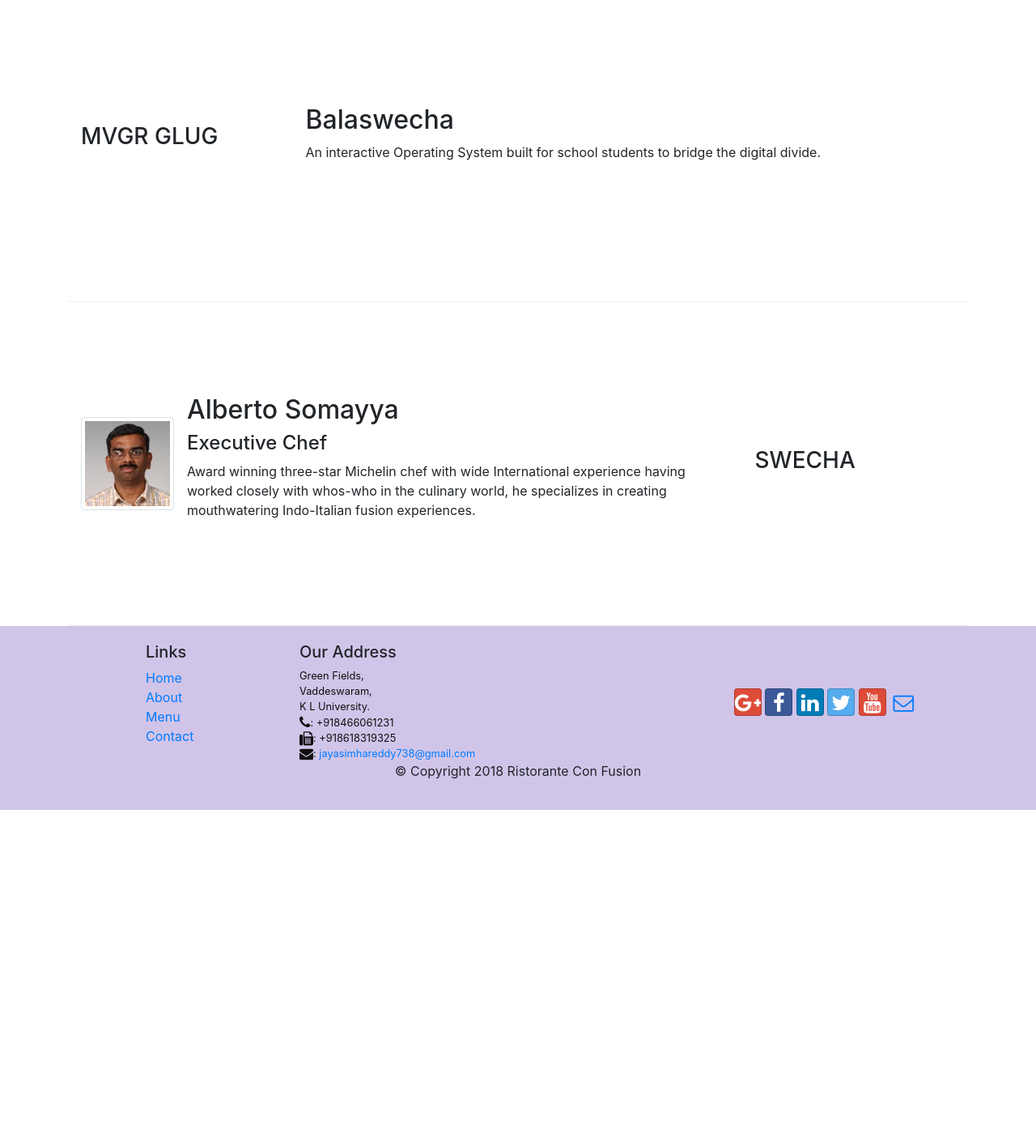
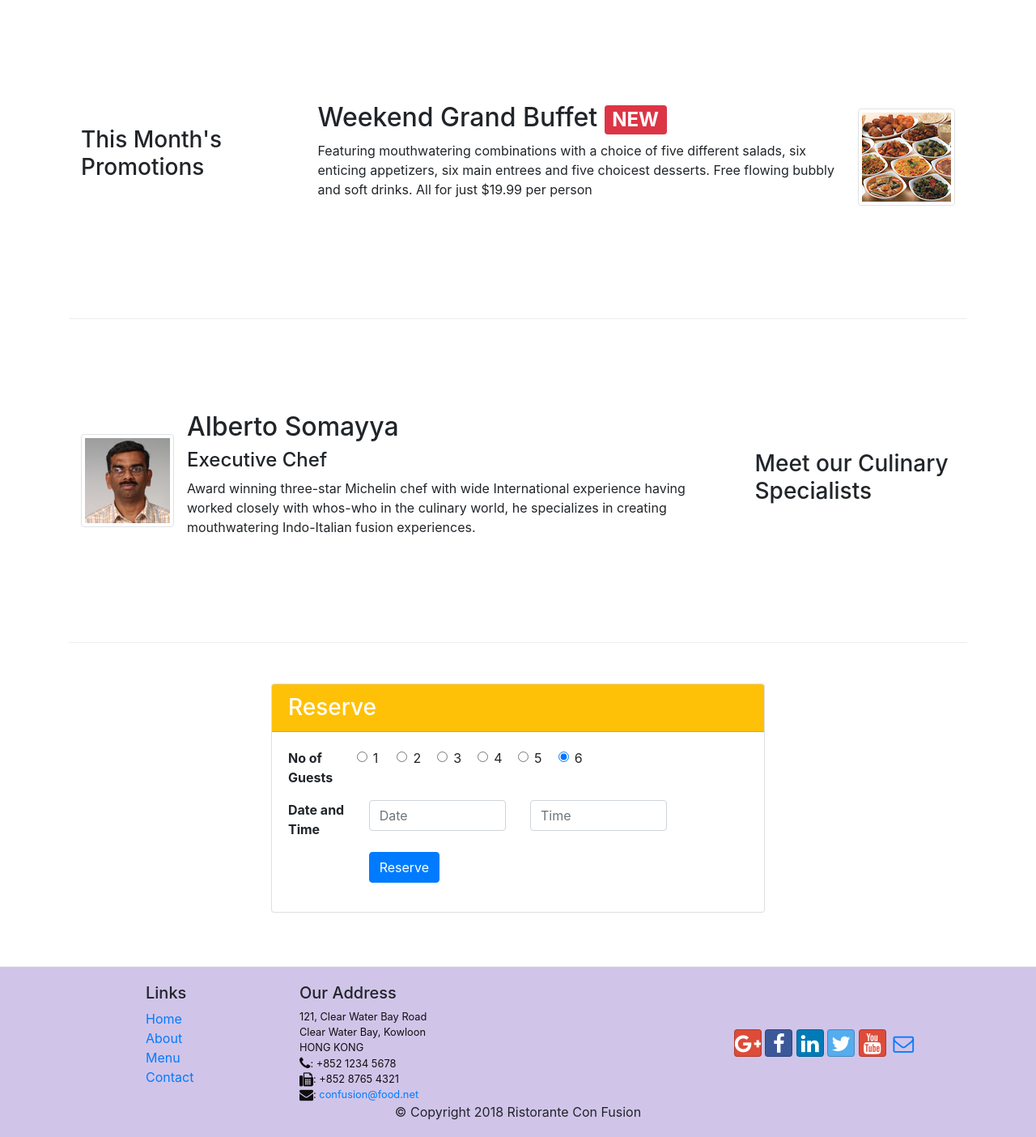
Before and after one commit to Jaya738/Bootstrap_Course, a website: page index.html in a window 1280 px wide. Shown: the part 740-2144 px from the top of the page at 81% size. Before the commit the page ends 1740 px from the top, so only its background shows below. Drawn offline with nearby package versions, Linux system fonts and the light colour scheme.

Commit message:
Assignment-2

```diff
--- a/index.html
+++ b/index.html
@@ -2,7 +2,7 @@
 <html lang="en">
 
 <head>
-    <title>Jaya Simha Reddy</title>
+    <title>Ristorante Con Fusion</title>
     <!-- Required meta tags always come first -->
     <meta charset="utf-8">
     <meta name="viewport" content="width=device-width, initial-scale=1, shrink-to-fit=no">
@@ -24,7 +24,7 @@
             <a class="navbar-brand mr-auto" href="#"><img src="img/logo.png" height="30" width="41"></a>
             <div class="collapse navbar-collapse" id="Navbar">
                 <ul class="navbar-nav mr-auto">
-                    <li class="nav-item active"><a class="nav-link" href="./index.html"><span class="fa fa-home"></span> Home</a></li>
+                    <li class="nav-item active"><a class="nav-link" href="#"><span class="fa fa-home"></span> Home</a></li>
                     <li class="nav-item"><a class="nav-link" href="./aboutus.html"><span class="fa fa-info"></span> About</a></li>
                     <li class="nav-item"><a class="nav-link" href="#"><span class="fa fa-list fa-lg"></span> Menu</a></li>
                     <li class="nav-item"><a class="nav-link" href="./contactus.html"><span class="fa fa-address-card fa-lg"></span> Contact</a></li>
@@ -36,11 +36,14 @@
         <div class="container">
             <div class="row row-header">
                 <div class="col-12 col-sm-6">
-                    <h1>Jaya Simha Reddy</h1>
-                    <p>Welcome to GLUG</p>
+                    <h1>Ristorante con Fusion</h1>
+                    <p>We take inspiration from the World's best cuisines, and create a unique fusion experience. Our lipsmacking creations will tickle your culinary senses!</p>
                 </div>
-                <div class="col-12 col-sm align-self-center">
+                <div class="col-6 col-sm-2 col-md-2 align-self-center">
                     <img src="img/logo.png" class="img-fluid">
+                </div>
+                <div class="col col-sm-4 col-md-4 align-self-center">
+                    <a href="#ReserveCard" class="btn btn-warning btn-sm" role="button"> Reserve Table</a>
                 </div>
             </div>
         </div>
@@ -49,7 +52,7 @@
     <div class="container">
         <div class="row row-content align-items-center">
             <div class="col-12 col-sm-4 order-sm-last col-md-3">
-                <h3>KLUGLUG</h3>
+                <h3>Our Lipsmacking Culinary Creations</h3>
             </div>
             <div class="col col-sm order-sm-first col-md">
                 <div class="media">
@@ -68,18 +71,28 @@
 
 
         <div class="row row-content align-items-center">
-            <div class="col-12 col-sm-4 col-md-3">
-                <h3>MVGR GLUG</h3>
+            <div class="col-12 col-sm-4 order-sm-first col-md-3">
+                <h3>This Month's Promotions</h3>
             </div>
-            <div class="col col-sm col-md">
-                <h2>Balaswecha</h2>
-                <p>An interactive Operating System built for school students to bridge the digital divide.</p>
+            <div class="col col-sm order-sm-first col-md">
+                <div class="media">
+                    <img class="d-flex img-thumbnail order-sm-last align-self-center" src="img/buffet.png" alt="Buffet">
+                    <div class="media-body" order-sm-first>
+                        <div class="col col-sm col-md">
+                            <h2>Weekend Grand Buffet <span class="badge badge-danger"> NEW </span></h2>
+                            <p class="d-none d-sm-block">Featuring mouthwatering combinations with a choice of five different salads,
+                                six enticing appetizers, six main
+                                entrees and five choicest desserts. Free flowing bubbly and soft drinks. All for just $19.99 per person</p>
+                        </div>
+                    </div>
+                </div>
             </div>
+
         </div>
 
         <div class="row row-content align-items-center">
             <div class="col-12 col-sm-4 col-md-3">
-                <h3>SWECHA</h3>
+                <h3>Meet our Culinary Specialists</h3>
             </div>
             <div class="col col-sm order-sm-first col-md">
                 <div class="media">
@@ -97,7 +110,69 @@
             </div>
         </div>
     </div>
-
+    <div class="row row-content justify-content-center" id="ReserveCard">
+        <div class="col-12 col-sm-6">
+            <div class="card">
+                <h3 class="card-header bg-warning text-white">Reserve</h3>
+                <div class="card-body">
+                    <dl class="row">
+                        <dt class="col-12 col-sm-2">No of Guests</dt>
+                        <dd class="form-check col-2 col-sm-1">
+                            <input class="form-check-input" type="radio" name="exampleRadios" id="exampleRadios1" value="option1" checked>
+                            <label class="form-check-label" for="exampleRadios1">
+                                1
+                            </label>
+                        </dd>
+                        <dd class="form-check col-2 col-sm-1">
+                            <input class="form-check-input" type="radio" name="exampleRadios" id="exampleRadios1" value="option1" checked>
+                            <label class="form-check-label" for="exampleRadios1">
+                                2
+                            </label>
+                        </dd>
+                        <dd class="form-check col-2 col-sm-1">
+                            <input class="form-check-input" type="radio" name="exampleRadios" id="exampleRadios1" value="option1" checked>
+                            <label class="form-check-label" for="exampleRadios1">
+                                3
+                            </label>
+                        </dd>
+                        <dd class="form-check col-2 col-sm-1">
+                            <input class="form-check-input" type="radio" name="exampleRadios" id="exampleRadios1" value="option1" checked>
+                            <label class="form-check-label" for="exampleRadios1">
+                                4
+                            </label>
+                        </dd>
+                        <dd class="form-check col-2 col-sm-1">
+                            <input class="form-check-input" type="radio" name="exampleRadios" id="exampleRadios1" value="option1" checked>
+                            <label class="form-check-label" for="exampleRadios1">
+                                5
+                            </label>
+                        </dd>
+                        <dd class="form-check col-2 col-sm-1">
+                            <input class="form-check-input" type="radio" name="exampleRadios" id="exampleRadios1" value="option1" checked>
+                            <label class="form-check-label" for="exampleRadios1">
+                                6
+                            </label>
+                        </dd>
+                    </dl>
+                    <dl class="row">
+                        <dt class="col-12 col-sm-2">Date and Time</dt>
+                        <div class="col-12 col-md-4">
+                            <input type="text" class="form-control" id="date" name="Date" placeholder="Date">
+                        </div>
+                        <div class="col-12 col-md-4">
+                            <input type="text" class="form-control" id="time" name="Time" placeholder="Time">
+                        </div>
+                    </dl>
+                    <dl class="row">
+                        <dt class="col-md-2"> </dt>
+                        <div class="col col-md-2">
+                            <button type="submit" class="btn btn-primary">Reserve</button>
+                        </div>
+                    </dl>
+                </div>
+            </div>
+        </div>
+    </div>
     <footer class="footer">
         <div class="container">
             <div class="row">
@@ -113,12 +188,12 @@
                 <div class="col-7 col-sm-5">
                     <h5>Our Address</h5>
                     <address>
-                        Green Fields,<br>
-                        Vaddeswaram,<br>
-                        K L University.<br>
-                        <i class="fa fa-phone fa-lg"></i>: +918466061231<br>
-                        <i class="fa fa-fax fa-lg"></i>: +918618319325<br>
-                        <i class="fa fa-envelope fa-lg"></i>: <a href="mailto:jayasimhareddy738@gmail.com">jayasimhareddy738@gmail.com</a>
+                        121, Clear Water Bay Road<br>
+		        Clear Water Bay, Kowloon<br>
+		        HONG KONG<br>
+                        <i class="fa fa-phone fa-lg"></i>: +852 1234 5678<br>
+                        <i class="fa fa-fax fa-lg"></i>: +852 8765 4321<br>
+                        <i class="fa fa-envelope fa-lg"></i>: <a href="mailto:confusion@food.net">confusion@food.net</a>
                     </address>
                 </div>
                 <div class="col-12 col-sm-4 align-self-center">
```
Also changed, not shown: contactus.html (+1 -1 lines).
